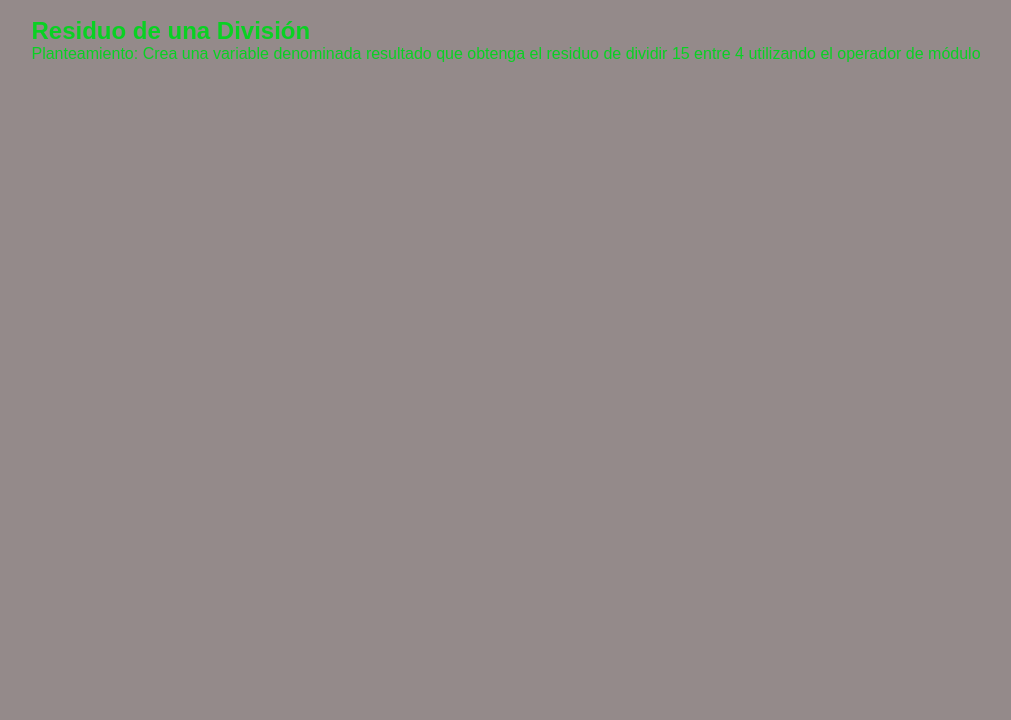
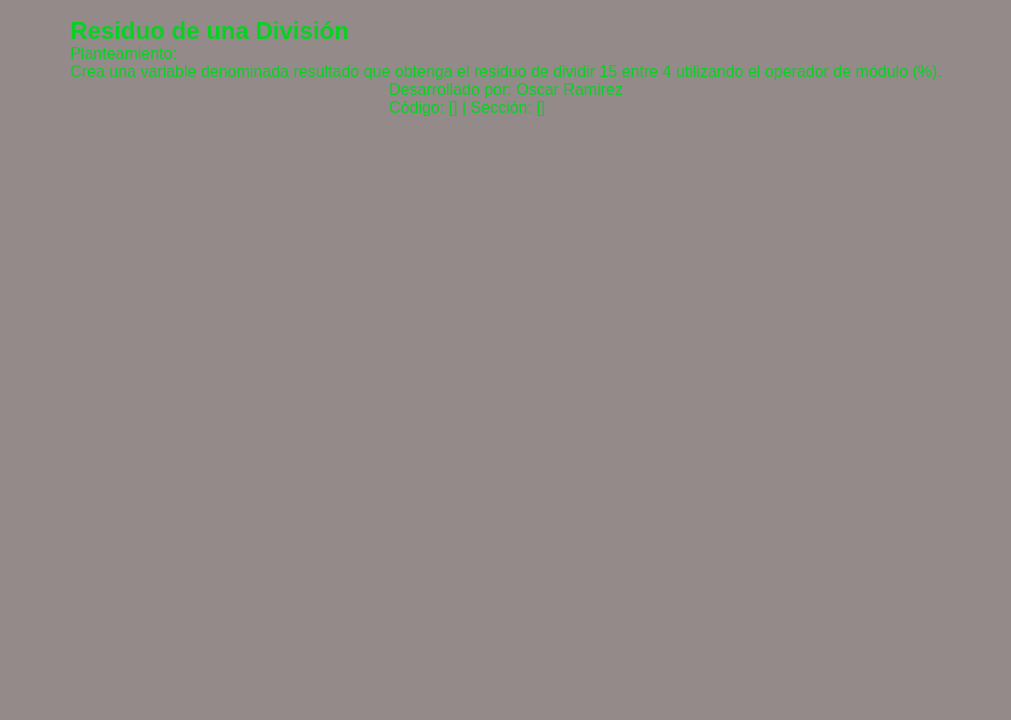
Before and after one commit to oscarito1600/practica-js-esencial., a plain HTML site: page pages/ejercicio2.html in a window 1280 px wide. Shown: the part 80-800 px from the top of the page, without its empty margins (134-1145 px from the left). Drawn offline with Linux system fonts and the light colour scheme.

Commit message:
se agregaron codigos falatantes a los ejercicios 1 al 3

```diff
--- a/pages/ejercicio2.html
+++ b/pages/ejercicio2.html
@@ -4,7 +4,6 @@
     <meta charset="UTF-8">
     <meta name="viewport" content="width=device-width, initial-scale=1.0">
     <title>Ejercicio 2 - Operador de Módulo</title>
-
     <link rel="stylesheet" href="../styles/style.css">
 </head>
 <body>
@@ -16,10 +15,15 @@
     <main>
         <section class="form-section">
             <h2>Residuo de una División</h2>
-            <p>Planteamiento: Crea una variable denominada resultado que obtenga el residuo de dividir 15 entre 4 utilizando el operador de módulo </p>
+            <p>Planteamiento:</p>
+            <p>Crea una variable denominada resultado que obtenga el residuo de dividir 15 entre 4 utilizando el operador de módulo (%).</p>
         </section>
     </main>
 
+    <footer>
+        <p>Desarrollado por: Oscar Ramirez</p>
+        <p>Código: [] | Sección: []</p>
+    </footer>
 
     <script src="../scripts/ejercicio2.js"></script>
 </body>
```
Also changed, not shown: pages/ejercicio1.html (+8 -1 lines), pages/ejercicio3.html (+5 -2 lines).
